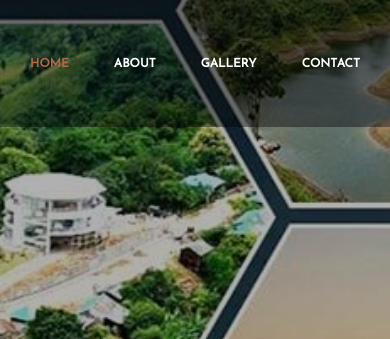
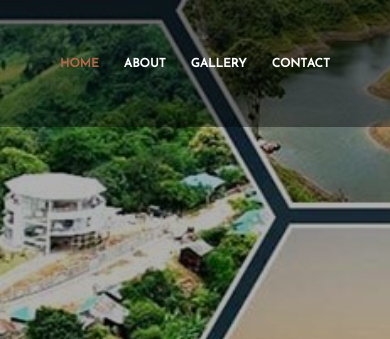
Before and after one commit to wd-ayesha/project01, a plain HTML site: page index.html in a window 390 px wide. Shown: the top 339 px of the page. Drawn offline with nearby package versions, Linux system fonts and the light colour scheme.

Commit message:
Update style.css

```diff
--- a/assets/css/style.css
+++ b/assets/css/style.css
@@ -167,6 +167,9 @@ section a{
     .menu{
         width: 100%;
     }
+    .menu ul li{
+        padding: 0px 10px;
+    }
     .menu ul li a{
         font-size: 12px;
     }
```
